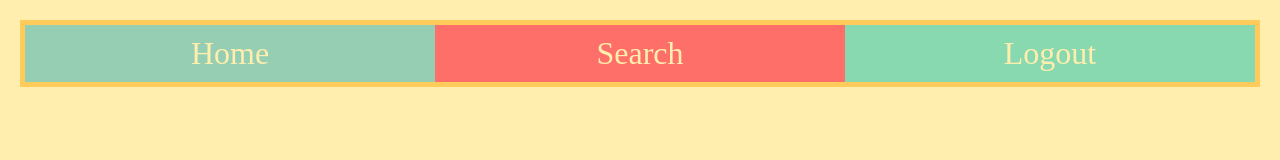
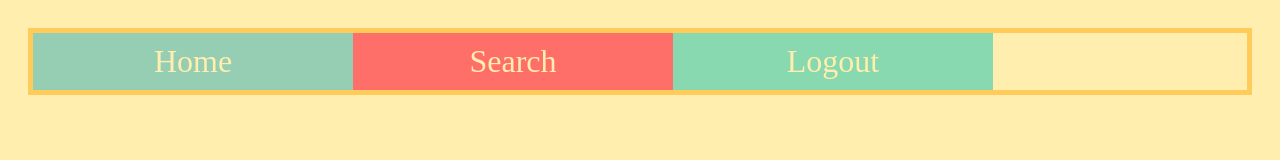
Before and after one commit to shahin4/cssFlexbox-From-Scrimba, a plain HTML site: page index.html in a window 1280 px wide. Drawn offline with Linux system fonts and the light colour scheme.

Commit message:
add some new line for flexbox

```diff
--- a/basic.css
+++ b/basic.css
@@ -5,8 +5,12 @@
     color:#ffeead;
 }
 html, body{
+    box-sizing: border-box;
+    height: 100%;
+    padding:10px;
     background-color:#ffeead ;
-    margin:10px;
+   /* margin:10px;
+   */
 }
 .container > div:nth-child(1){
     background-color: #96ceb4;
--- a/index.css
+++ b/index.css
@@ -1,9 +1,11 @@
 .container {
     border:5px solid #ffcc5c;
-     display: flex;
-     /*flex-direction: row;
+   display:flex;
+   flex-wrap:wrap;  /*defalt nowrap take*/
 
-     /*by fefalt row thake*/
+ /*flex-direction: row;
+
+ /*by fefalt row thake*/
 
 /*flex-direction: column;
 
@@ -50,11 +52,29 @@ ekhane main axix ta change hoye gese top to bottom hoise*/
 
 /*======!!!!!!=============
 kintu ei prppertyy gulo die amra ekta ekta element control korte parina sobgulo ektsathe pai nice ekta ekta elemtn alada kore control korar css deua holo
+*/
 
 
 
-*/
+/*align item======================>
+height porperty apply hobe na jodi html body te height porperty deua na hoi sekhane 100% dite hobe*/
+/*height: 100%;
 
+/*align-items: stretch; /*defalt vabe eita thake muloto cross axis borabor layout control korar jonno use hoi ba pase lege takbe */
+/*
+align-items: flex-start;  /*eita dile height er purata jure item takbena top e lege takbe bakita backgournd color takbe ba passe lege takbe*/
+
+/*align-items: flex-end;   /*eita dile ulta hobe bototm e cole jabe top er dike faka takbe ba pase lege takbe*/
+/*
+align-items:center;  /*moddhe takbe ---ba pase lege takbe and important note that kono item k tik modde rakar jonno align-items:center and justify-content:center korle hbe*/
+
+/*
+flex-direction: column;  /*top to bototm stack akare takbe main axix change hoye jabe*//*
+justify-content: flex-end;  /*item gulo nice cole jabe upore faka takbe===>ekhetre obossoi lokko rakte hobe height porperty deua hoise kina ebong html body keu height 100% korte hobe*//*
+height:100%;/*
+justify-content: flex-start;  /*item upore lege takbe nice faka takbe*/
+
+/*ekhaneu align items porperty gulo kaj korbe item gulo k dane bame soranor jonno axix vinno hobe eikhetre karon main axix change hoi column er khetre*/
 }
 
 
@@ -110,10 +130,10 @@ amra jodi cai j container j faka jaiga ace tar sobgulo element gulo vag kore nie
 flex property number value grohon kore.
 ebong boro coto korlei se responsive behave korbe window onujai jagia vag kore nibe somann kore
 */
-
+/*
 .container > div{
     flex:1;
-}
+*/
 /* 1 dile sobai soman kore jaiga nibe jodi kono element k besi space dite hoi tahole take tar class dore flex property barie dite hobe joto digit deua hobe totogun besi space pabe example
 
 .container > .,search{
@@ -122,3 +142,21 @@ ebong boro coto korlei se responsive behave korbe window onujai jagia vag kore n
 jodi sob elemetn teke flex property utie die sudhu ektai use kori tahole jeta te use seita responiseve behabe korbe bakigulo strick fixed width nie thakbe
 
 */
+
+
+/*=====alada kore kono item k cross axxix er dike control korte caile sei layout k class dara dorte hbe [align-items er khetre]
+example bellow*/
+/*
+.logout{
+    align-self: flex-start;
+}
+*/
+
+
+
+/*fex wrap porperty====amra jodi div/item gulo k width dei tahole dekbo nirdisto width sudhu pabe er coto windo te era ektai row nie bose ace nice asbe na wrap hobe na jodi flex wrap use kori tahole coto houar satthe sathe nice cole jabe baki item gulo*/
+
+
+.container > div{
+    width:300px;
+}
```
